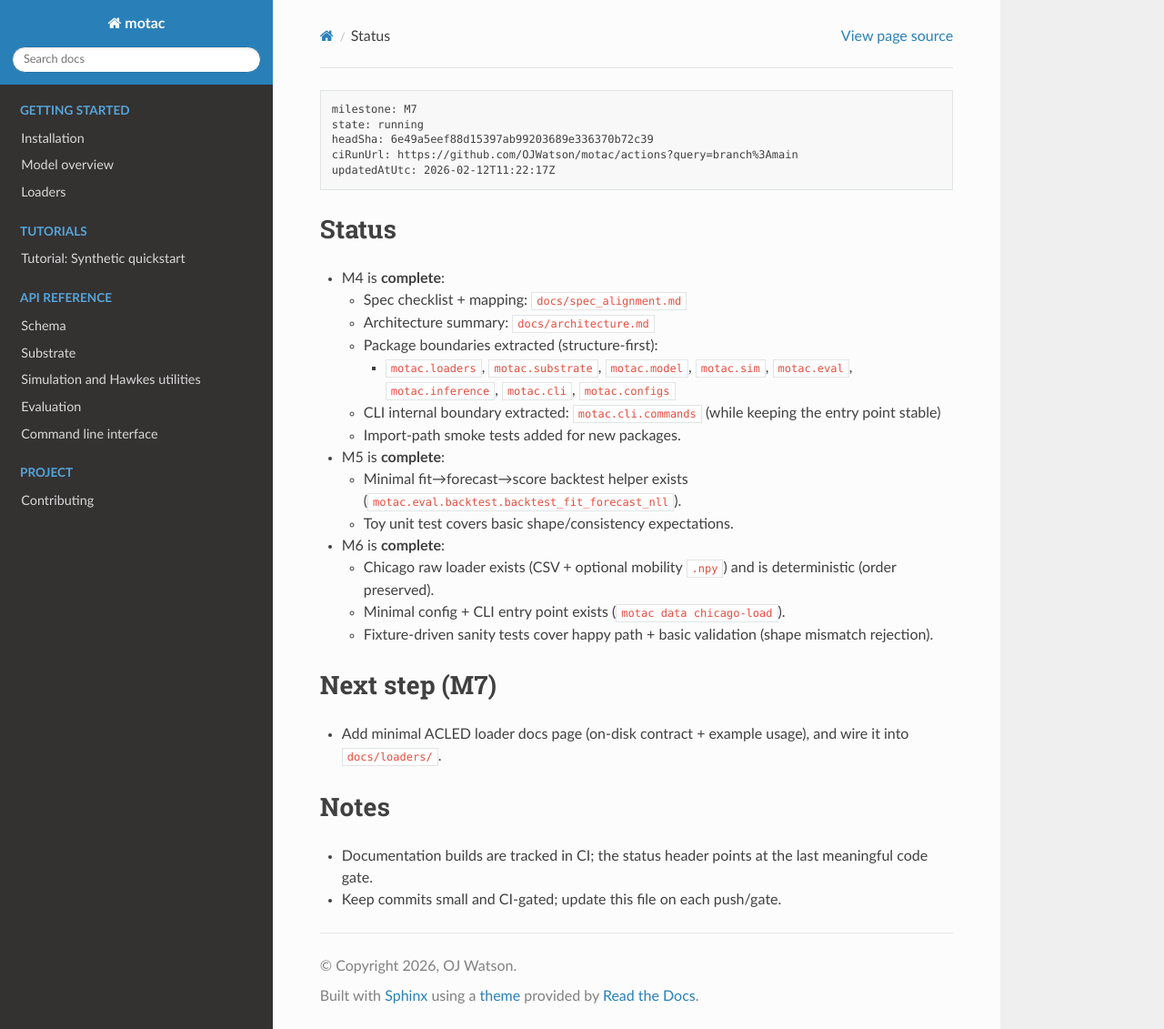
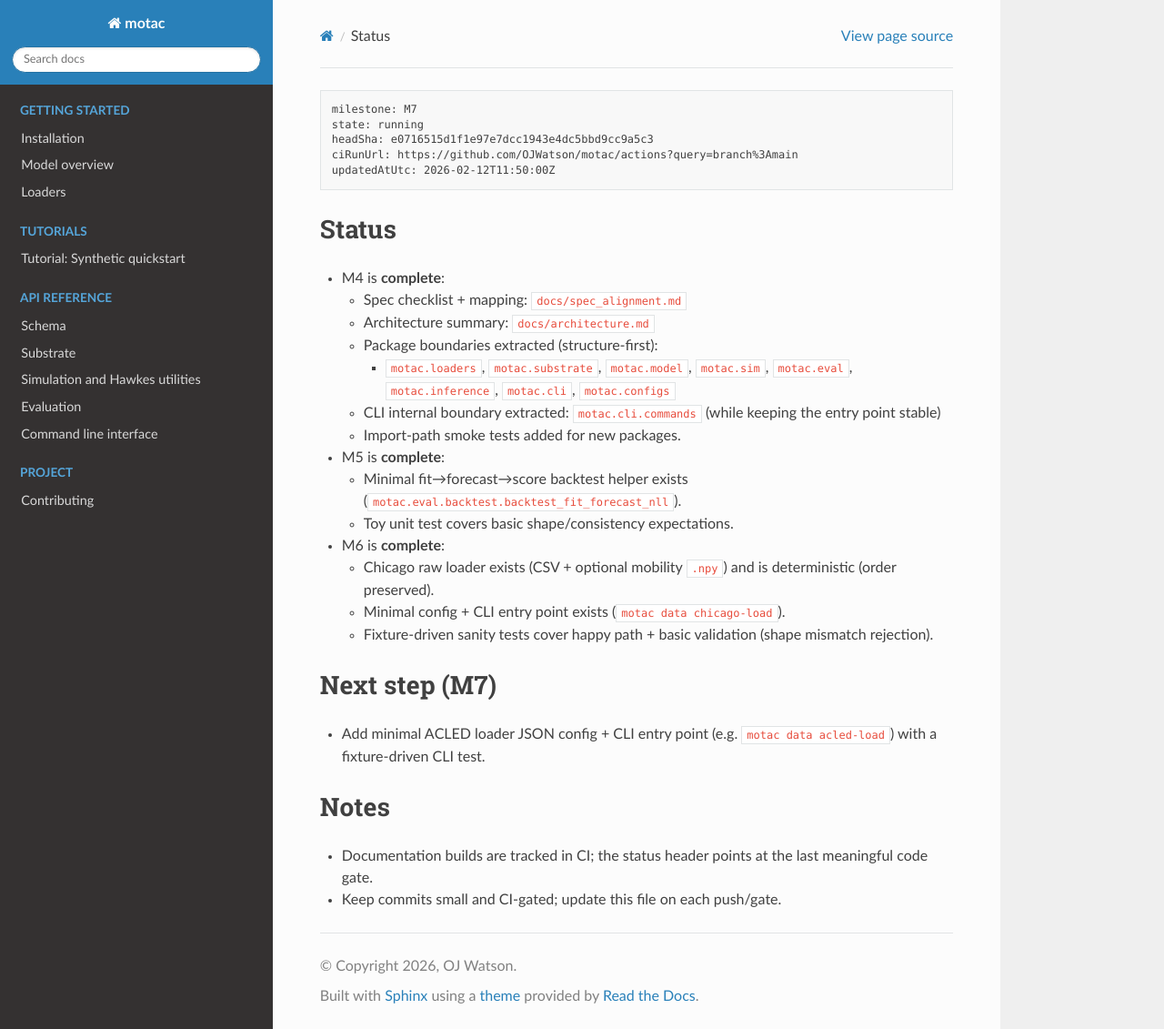
Before and after one commit to OJWatson/motac, a Sphinx documentation site: the page built from docs/STATUS.md, in a window 1280 px wide and 1131 px high. Shown: the whole window at 91% size. Built offline with Sphinx 7.4.7 and the Read the Docs theme 3.1.0, drawn with Linux system fonts in a browser that asks for light colours.

Commit message:
docs: update STATUS and work log

````diff
--- a/docs/STATUS.md
+++ b/docs/STATUS.md
@@ -1,9 +1,9 @@
 ```pm-status
 milestone: M7
 state: running
-headSha: 6e49a5eef88d15397ab99203689e336370b72c39
+headSha: e0716515d1f1e97e7dcc1943e4dc5bbd9cc9a5c3
 ciRunUrl: https://github.com/OJWatson/motac/actions?query=branch%3Amain
-updatedAtUtc: 2026-02-12T11:22:17Z
+updatedAtUtc: 2026-02-12T11:50:00Z
 ```
 
 ## Status
@@ -25,7 +25,7 @@ updatedAtUtc: 2026-02-12T11:22:17Z
   - Fixture-driven sanity tests cover happy path + basic validation (shape mismatch rejection).
 
 ## Next step (M7)
-- Add minimal ACLED loader docs page (on-disk contract + example usage), and wire it into `docs/loaders/`.
+- Add minimal ACLED loader JSON config + CLI entry point (e.g. `motac data acled-load`) with a fixture-driven CLI test.
 
 ## Notes
 - Documentation builds are tracked in CI; the status header points at the last meaningful code gate.
````
Also changed, not shown: docs/WORKLOG.md (+1 -0 lines).
